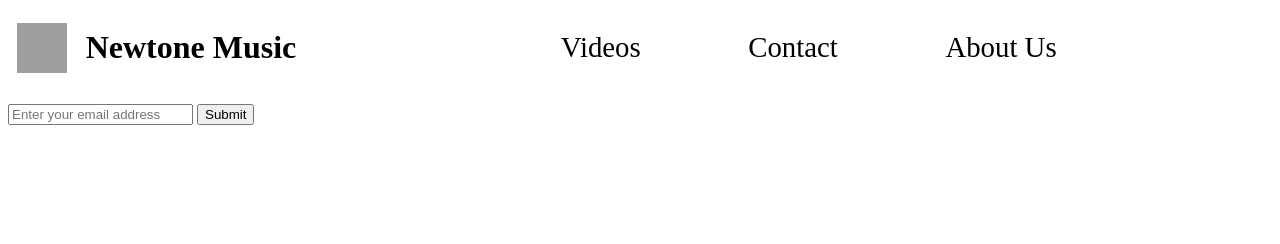
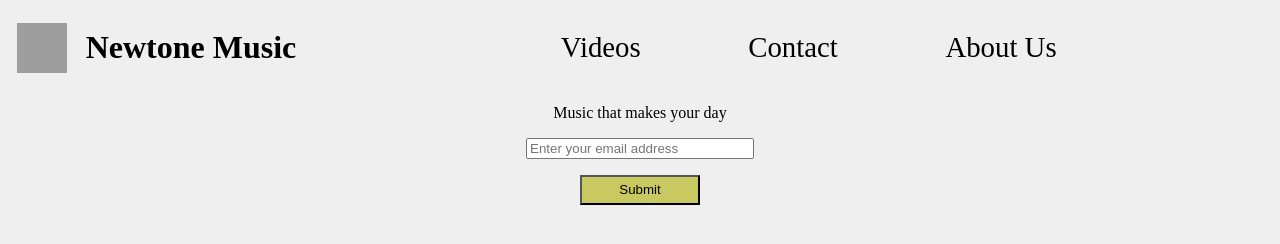
Before and after one commit to hrudesh-lenka/product-landing-page, a plain HTML site: page index.html in a window 1280 px wide. Drawn offline with Linux system fonts and the light colour scheme; grey boxes are pictures that could not be loaded.

Commit message:
updated styles

```diff
--- a/index.html
+++ b/index.html
@@ -20,7 +20,7 @@
 
       <div id="container">
         <form id="form" action="https://www.freecodecamp.com/email-submit">
-          <p></p>
+          <p> Music that makes your day</p>
           <input type="email" name="email" id="email" placeholder="Enter your email address">
           <input type="submit" value="Submit" id="submit">
         </form>
--- a/style.css
+++ b/style.css
@@ -1,3 +1,7 @@
+body{
+  background-color: rgb(240, 239, 239);
+}
+
 #header-img{
   width: 50px;
   height: 50px;
@@ -27,6 +31,28 @@ li{
   list-style: none;
 }
 
+#form{
+  display: flex;
+  flex-direction: column;
+  justify-content: center;
+  align-items: center;
+}
+
+#email{
+  width: 220px;
+}
+
+#submit{
+  width: 120px;
+  height: 30px;
+  margin-top: 1rem;
+  background-color: rgb(201, 201, 97);
+}
+
+#submit:hover{
+  background-color: yellow;
+}
+
 @@media (max-width: 720px) {
 
 }
```
